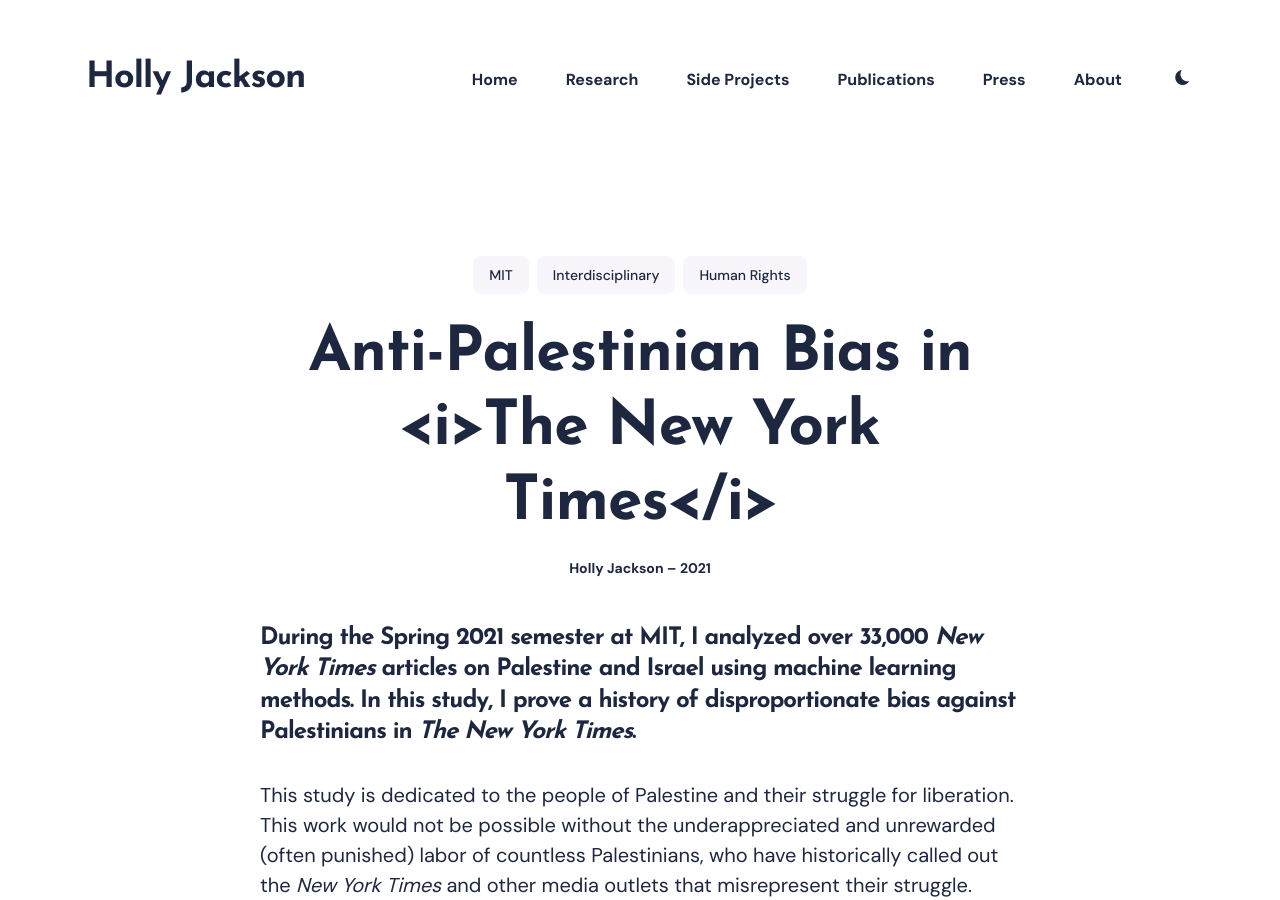
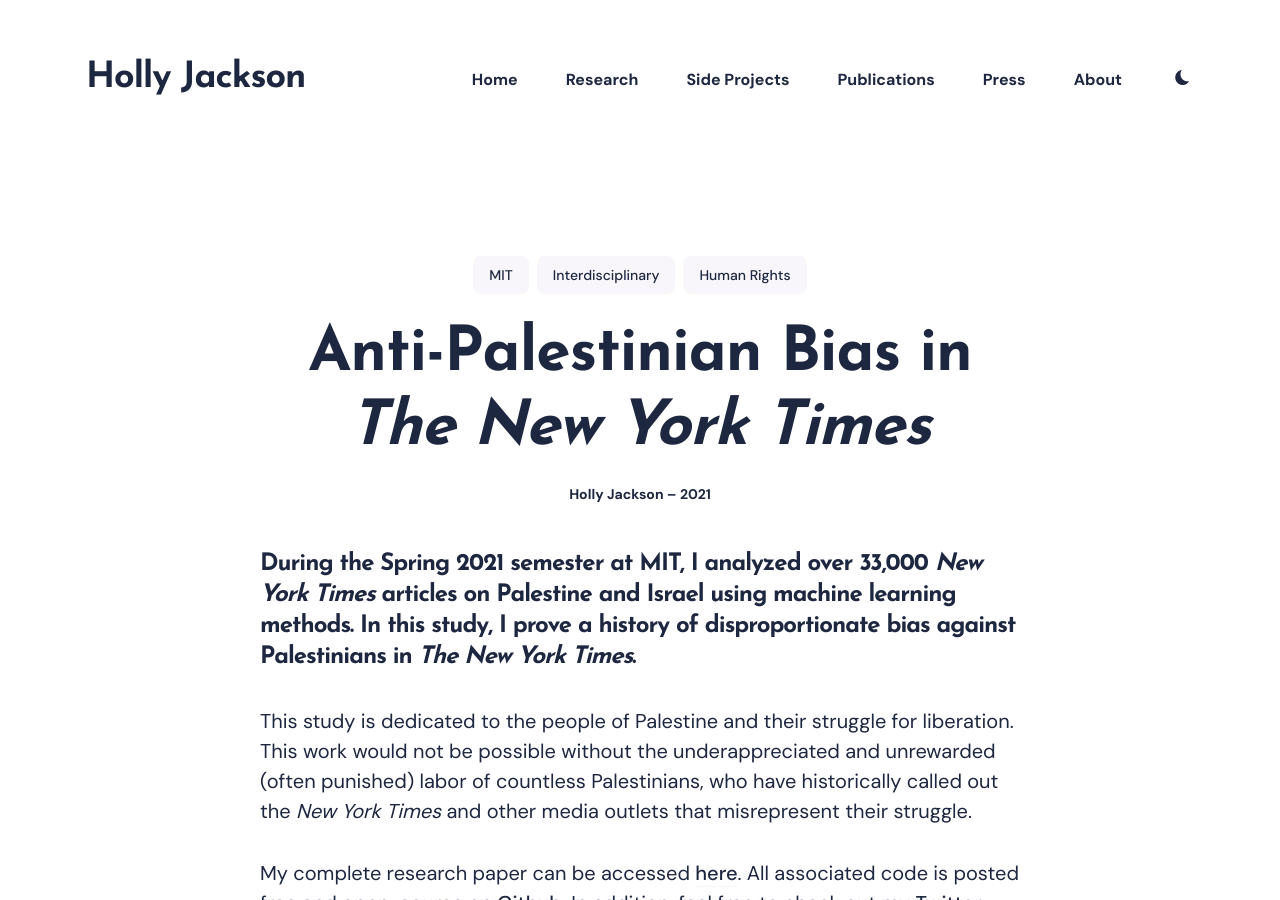
Before and after one commit to hollyjackson/hollyjackson.github.io, a Jekyll site: the page built from _posts/2021-10-01-anti-palestinian-bias-in-the-new-york-times.markdown, in a window 1280 px wide and 900 px high. Built offline with Jekyll 4.4.1, drawn with Linux system fonts in a browser that asks for light colours; nearby versions of some CDN libraries.

Commit message:
fixed italics in titles

```diff
--- a/_layouts/post.html
+++ b/_layouts/post.html
@@ -15,7 +15,7 @@
           </div>
         {% endif %}
 
-        <h1 class="post__title">{{ page.title | escape }}</h1>
+        <h1 class="post__title">{{ page.title }}</h1>
 
         <div class="post__meta">
           <a class="post__author" href="{{site.baseurl}}/about/">{{site.data.settings.author}}</a> – <time class="post__date" datetime="{{ page.date | date_to_xmlschema }}">{{ page.date | date: "%Y" }}</time>
--- a/_posts/2021-10-01-anti-palestinian-bias-in-the-new-york-times.markdown
+++ b/_posts/2021-10-01-anti-palestinian-bias-in-the-new-york-times.markdown
@@ -1,6 +1,6 @@
 ---
 layout: post
-title:  Anti-Palestinian Bias in <i>The New York Times</i>
+title:  "Anti-Palestinian Bias in <i>The New York Times</i>"
 description: A quantitative study of anti-Palestinian bias in the paper of the record.
 date:   2021-10-01 00:00:00 +0000
 image:  '/images/public_domain_mark_new_york_times_image.jpg'
```
